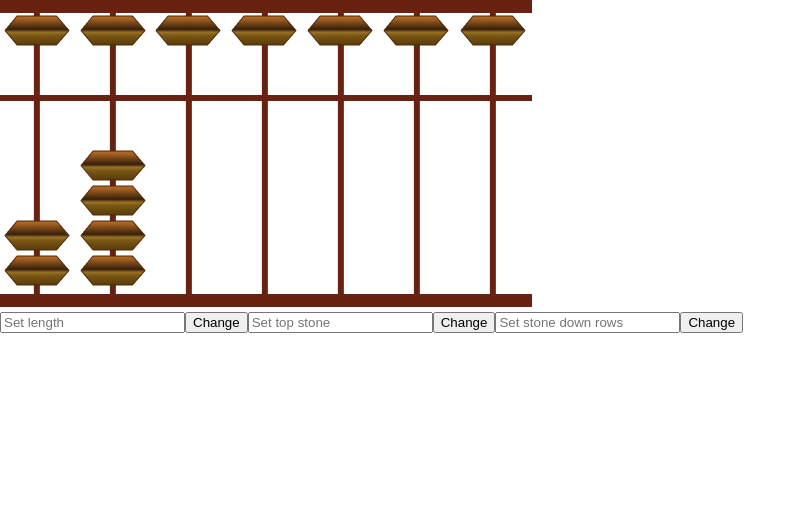
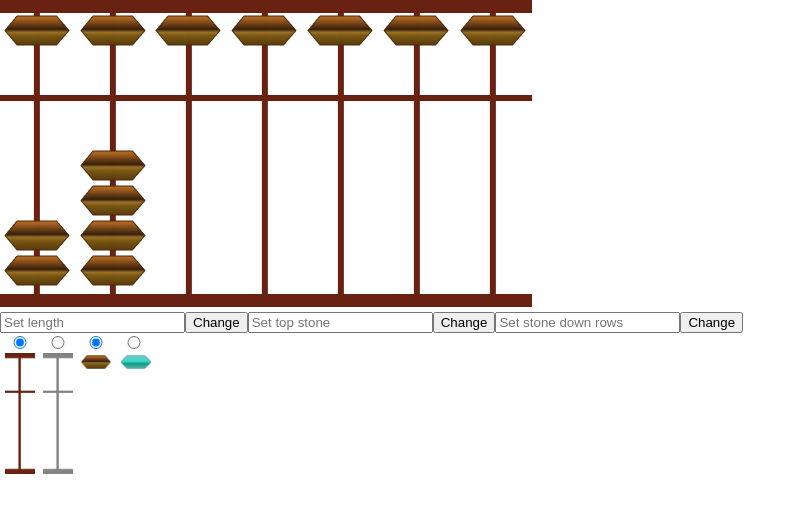
Before and after one commit to Talex210/Abacus, a React (Create React App) app: page / in a window 1280 px wide. Shown: the top 512 px of the page, without its empty margins (0-806 px from the left). Built offline with nearby package versions, Linux system fonts and the light colour scheme.

Commit message:
Сделано динамическое изменение скинов.

```diff
--- a/src/App.js
+++ b/src/App.js
@@ -3,6 +3,10 @@ import {useState} from 'react';
 import Frame from './Components/Frame/Frame';
 import StoneTop from './Components/StoneTop/StoneTop';
 import StoneDown from './Components/StoneDown/StoneDown';
+import Frame5 from './img/Frame5.png';
+import Frame6 from './img/Frame6.png';
+import Stone1 from './img/Vector5.png';
+import Stone2 from './img/Vector6.png';
 
 function App() {
 
@@ -13,8 +17,10 @@ function App() {
     const [stoneDown, setStoneDown] = useState([
         {column: [1, 2], positionStoneLeft: 4},
         {column: [1, 2, 3, 4], positionStoneLeft: 80}
-        ])
+    ])
     const [inputStoneDownRows, setInputStoneDownRows] = useState('');
+    const [chooseFrame, setFrame] = useState('1');
+    const [chooseStone, setStone] = useState('1');
 
     const changeLength = () => {
         let newLength = [];
@@ -41,10 +47,10 @@ function App() {
         const setStones = (count) => {
             stones = [];
             let numberStone = Number(prompt(`Количество костей на стержне ${count}`));
-            /*if (numberStone == 'NaN') {
+            /*if (numberStone == 'NaN') { /!*не работает*!/
                 alert('Пожалуйста, вводите только цифры')
                 numberStone = Number(prompt(`Количество костей на стержне ${count}`));
-            }*/
+            } */
             for (let i = 1; i <= numberStone; i++) {
                 stones.push(i);
             }
@@ -59,9 +65,9 @@ function App() {
 
     return (
         <div className='App'>
-            <Frame lengthFrame={lengthFrame}/>
-            <StoneTop stoneTop={stoneTop}/>
-            <StoneDown stoneDown={stoneDown}/>
+            <Frame lengthFrame={lengthFrame} chooseFrame={chooseFrame}/>
+            <StoneTop stoneTop={stoneTop} chooseStone={chooseStone}/>
+            <StoneDown stoneDown={stoneDown} chooseStone={chooseStone}/>
             <input type='number' placeholder='Set length' value={inputLength}
                    onChange={event => setInputLength(event.target.value)}/>
             <button onClick={changeLength}>Change</button>
@@ -71,6 +77,30 @@ function App() {
             <input type='number' placeholder='Set stone down rows' value={inputStoneDownRows}
                    onChange={event => setInputStoneDownRows(event.target.value)}/>
             <button onClick={changeStoneDownRows}>Change</button>
+            <div>
+                <input defaultChecked id='frame1' type='radio' name='frame' value='1' style={{width: '30px'}}
+                       onChange={event => setFrame(event.target.value)}/>
+                <input id='frame2' type='radio' name='frame' value='2' style={{width: '30px'}}
+                       onChange={event => setFrame(event.target.value)}/>
+                <input defaultChecked id='stone1' type='radio' name='stone' value='1' style={{width: '30px'}}
+                       onChange={event => setStone(event.target.value)}/>
+                <input id='stone2' type='radio' name='stone' value='2' style={{width: '30px'}}
+                       onChange={event => setStone(event.target.value)}/>
+            </div>
+            <div>
+                <label htmlFor='frame1' style={{margin: '5px'}}>
+                    <img src={Frame5} alt='frame' style={{width: '30px'}}/>
+                </label>
+                <label htmlFor='frame2' style={{margin: '3px'}}>
+                    <img src={Frame6} alt='frame' style={{width: '30px'}}/>
+                </label>
+                <label htmlFor='stone1' style={{margin: '5px'}}>
+                    <img src={Stone1} alt='stone' style={{width: '30px', position: 'relative', top: '-105px'}}/>
+                </label>
+                <label htmlFor='stone2' style={{margin: '5px'}}>
+                    <img src={Stone2} alt='stone' style={{width: '30px', position: 'relative', top: '-105px'}}/>
+                </label>
+            </div>
         </div>
     );
 }
--- a/src/Components/Frame/Frame.jsx
+++ b/src/Components/Frame/Frame.jsx
@@ -1,11 +1,12 @@
 import React from 'react';
 import Frame5 from '../../img/Frame5.png';
+import Frame6 from '../../img/Frame6.png';
 
 const Frame = (props) => {
     return (
         <div>
             {props.lengthFrame.map(f =>
-                <img src={Frame5} alt='frame' key={f}/>
+                <img src={props.chooseFrame === '1' ? Frame5 : Frame6} alt='frame' key={f}/>
             )}
         </div>
     )
--- a/src/Components/StoneDown/StoneDown.jsx
+++ b/src/Components/StoneDown/StoneDown.jsx
@@ -1,5 +1,6 @@
 import React from 'react';
-import Vector5 from '../../img/Vector5.png';
+import Stone1 from "../../img/Vector5.png";
+import Stone2 from "../../img/Vector6.png";
 
 const StoneDown = (props) => {
     let positionStoneTop;
@@ -12,7 +13,7 @@ const StoneDown = (props) => {
         <div>
             {props.stoneDown.map( s =>
                 s.column.map( (c, i) =>
-                    <img src={Vector5} alt='stone' style={{
+                    <img src={props.chooseStone === '1' ? Stone1 : Stone2} alt='stone' style={{
                         position: 'absolute', top: `${changePositionStoneTop(i)}px`,
                         left: `${s.positionStoneLeft}px`
                     }} key={i}/>
--- a/src/Components/StoneTop/StoneTop.jsx
+++ b/src/Components/StoneTop/StoneTop.jsx
@@ -1,12 +1,13 @@
 import React from 'react';
-import Vector5 from '../../img/Vector5.png';
+import Stone1 from '../../img/Vector5.png';
+import Stone2 from '../../img/Vector6.png';
 
 const StoneTop = (props) => {
     let positionStoneLeft = -71;
     return (
         <div>
             {props.stoneTop.map(sh =>
-                <img src={Vector5} alt='stone' style={{
+                <img src={props.chooseStone === '1' ? Stone1 : Stone2} alt='stone' style={{
                     position: 'absolute', top: '15px',
                     left: `${positionStoneLeft += 75 + sh / 5}px`
                 }
```
